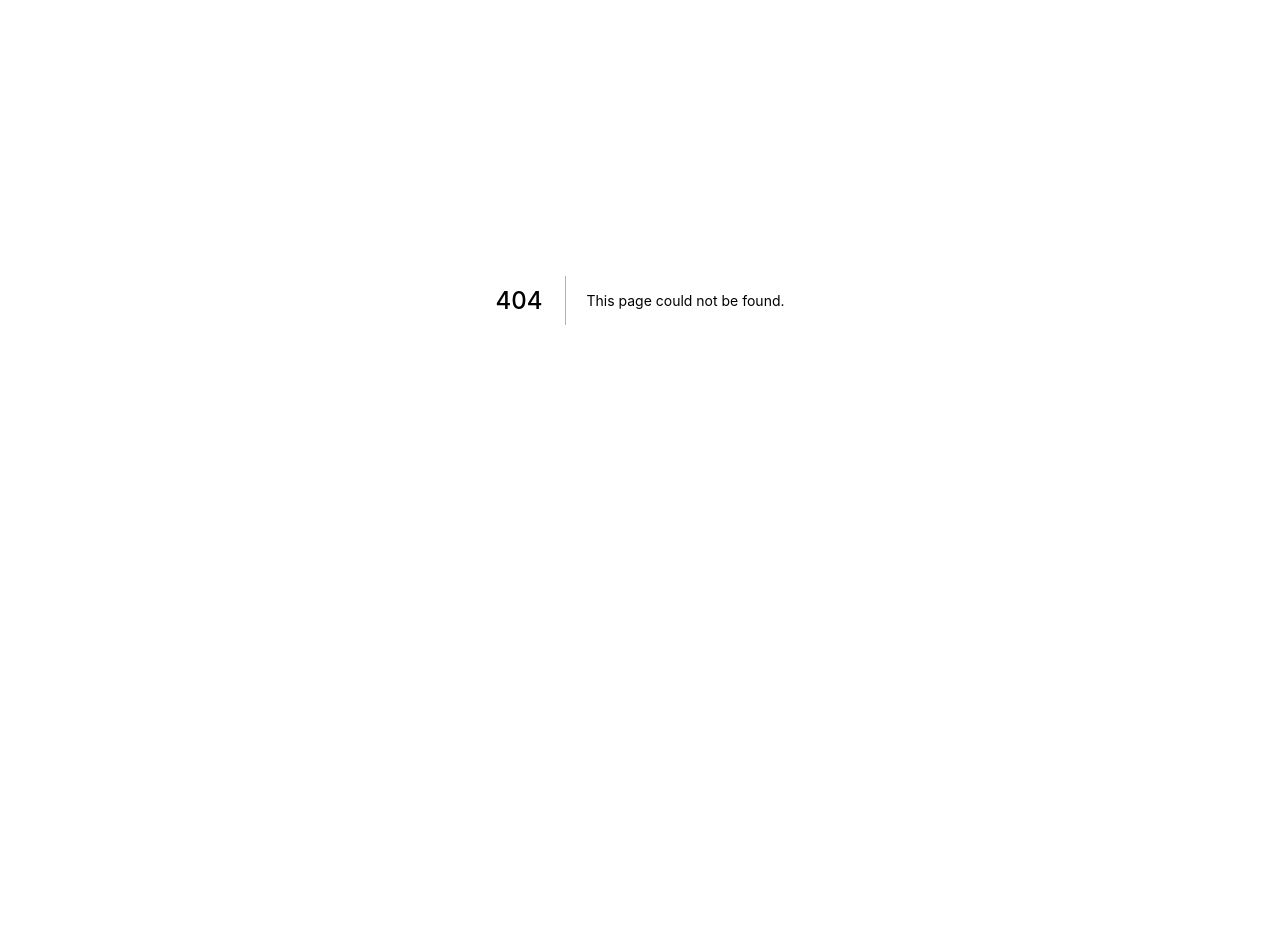
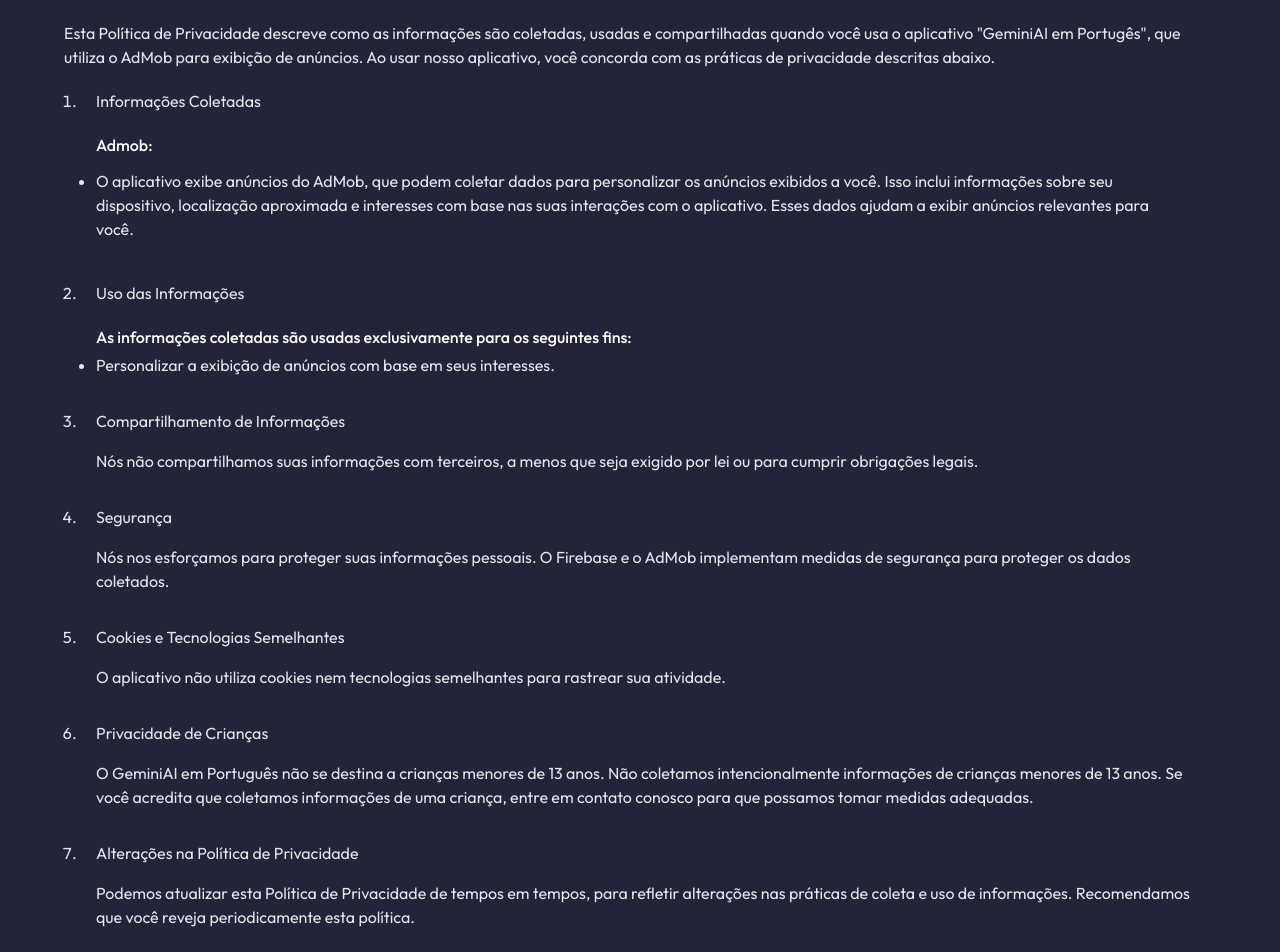
Before and after one commit to maiconkf/portfolio, a Next.js app: page /apps/geminiai/politica-de-privacidade in a window 1280 px wide. Before the commit this address had no page. Shown: the part 100-1052 px from the top of the page. Before the commit the page ends 800 px from the top, so only its background shows below. Built offline with nearby package versions, Linux system fonts and the light colour scheme.

Commit message:
feat: app geminiai

```diff
--- /dev/null
+++ b/pages/apps/geminiai/politica-de-privacidade.tsx
@@ -0,0 +1,115 @@
+import {
+  Container,
+  Grid,
+  List,
+  ListItem,
+  ListItemText,
+  ListSubheader,
+  Typography,
+} from "@mui/material";
+
+export default function Home() {
+  return (
+    <Grid
+      sx={{
+        backgroundColor: "primary.dark",
+        color: "primary.contrastText",
+      }}
+    >
+      <Container>
+        <Typography variant="h1" pt={4} pb={0.5}>
+          Política de Privacidade
+        </Typography>
+        <Typography>Atualizado em: 16 de dezembro de 2023</Typography>
+        <Typography pt={3}>
+          Esta Política de Privacidade descreve como as informações são
+          coletadas, usadas e compartilhadas quando você usa o aplicativo
+          &quot;GeminiAI em Portugês&quot;, que utiliza o AdMob para exibição de
+          anúncios. Ao usar nosso aplicativo, você concorda com as práticas de
+          privacidade descritas abaixo.
+        </Typography>
+        <List sx={{ listStyle: "decimal", pl: 2 }}>
+          <ListItem sx={{ display: "list-item" }}>
+            <ListItemText primary="Informações Coletadas" />
+            <List
+              subheader={<ListSubheader>Admob:</ListSubheader>}
+              sx={{ listStyle: "disc", pt: 2 }}
+            >
+              <ListItem sx={{ display: "list-item", pl: 0 }}>
+                <ListItemText primary="O aplicativo exibe anúncios do AdMob, que podem coletar dados para personalizar os anúncios exibidos a você. Isso inclui informações sobre seu dispositivo, localização aproximada e interesses com base nas suas interações com o aplicativo. Esses dados ajudam a exibir anúncios relevantes para você." />
+              </ListItem>
+            </List>
+          </ListItem>
+          <ListItem sx={{ display: "list-item" }}>
+            <ListItemText primary="Uso das Informações" />
+            <List
+              subheader={
+                <ListSubheader>
+                  As informações coletadas são usadas exclusivamente para os
+                  seguintes fins:
+                </ListSubheader>
+              }
+              sx={{ listStyle: "disc", pt: 2 }}
+            >
+              <ListItem sx={{ display: "list-item", p: 0 }}>
+                <ListItemText primary="Personalizar a exibição de anúncios com base em seus interesses." />
+              </ListItem>
+            </List>
+          </ListItem>
+          <ListItem sx={{ display: "list-item" }}>
+            <ListItemText primary="Compartilhamento de Informações" />
+            <List sx={{ pt: 1 }}>
+              <ListItem sx={{ display: "list-item", p: 0 }}>
+                <ListItemText primary="Nós não compartilhamos suas informações com terceiros, a menos que seja exigido por lei ou para cumprir obrigações legais." />
+              </ListItem>
+            </List>
+          </ListItem>
+          <ListItem sx={{ display: "list-item" }}>
+            <ListItemText primary="Segurança" />
+            <List sx={{ pt: 1 }}>
+              <ListItem sx={{ display: "list-item", p: 0 }}>
+                <ListItemText primary="Nós nos esforçamos para proteger suas informações pessoais. O Firebase e o AdMob implementam medidas de segurança para proteger os dados coletados." />
+              </ListItem>
+            </List>
+          </ListItem>
+          <ListItem sx={{ display: "list-item" }}>
+            <ListItemText primary="Cookies e Tecnologias Semelhantes" />
+            <List sx={{ pt: 1 }}>
+              <ListItem sx={{ display: "list-item", p: 0 }}>
+                <ListItemText primary="O aplicativo não utiliza cookies nem tecnologias semelhantes para rastrear sua atividade." />
+              </ListItem>
+            </List>
+          </ListItem>
+          <ListItem sx={{ display: "list-item" }}>
+            <ListItemText primary="Privacidade de Crianças" />
+            <List sx={{ pt: 1 }}>
+              <ListItem sx={{ display: "list-item", p: 0 }}>
+                <ListItemText primary="O GeminiAI em Português não se destina a crianças menores de 13 anos. Não coletamos intencionalmente informações de crianças menores de 13 anos. Se você acredita que coletamos informações de uma criança, entre em contato conosco para que possamos tomar medidas adequadas." />
+              </ListItem>
+            </List>
+          </ListItem>
+          <ListItem sx={{ display: "list-item" }}>
+            <ListItemText primary="Alterações na Política de Privacidade" />
+            <List sx={{ pt: 1 }}>
+              <ListItem sx={{ display: "list-item", p: 0 }}>
+                <ListItemText primary="Podemos atualizar esta Política de Privacidade de tempos em tempos, para refletir alterações nas práticas de coleta e uso de informações. Recomendamos que você reveja periodicamente esta política." />
+              </ListItem>
+            </List>
+          </ListItem>
+          <ListItem sx={{ display: "list-item" }}>
+            <ListItemText primary="Contato" />
+            <List sx={{ pt: 1 }}>
+              <ListItem sx={{ display: "list-item", p: 0 }}>
+                <ListItemText primary="Se tiver alguma dúvida ou preocupação sobre esta Política de Privacidade ou o uso de suas informações, entre em contato conosco pelo seguinte endereço de e-mail: maiconkf.apps@gmail.com" />
+              </ListItem>
+            </List>
+          </ListItem>
+        </List>
+        <Typography pb={6}>
+          Ao continuar a usar o GeminiAI em Português, você concorda com esta
+          Política de Privacidade.
+        </Typography>
+      </Container>
+    </Grid>
+  );
+}
```
